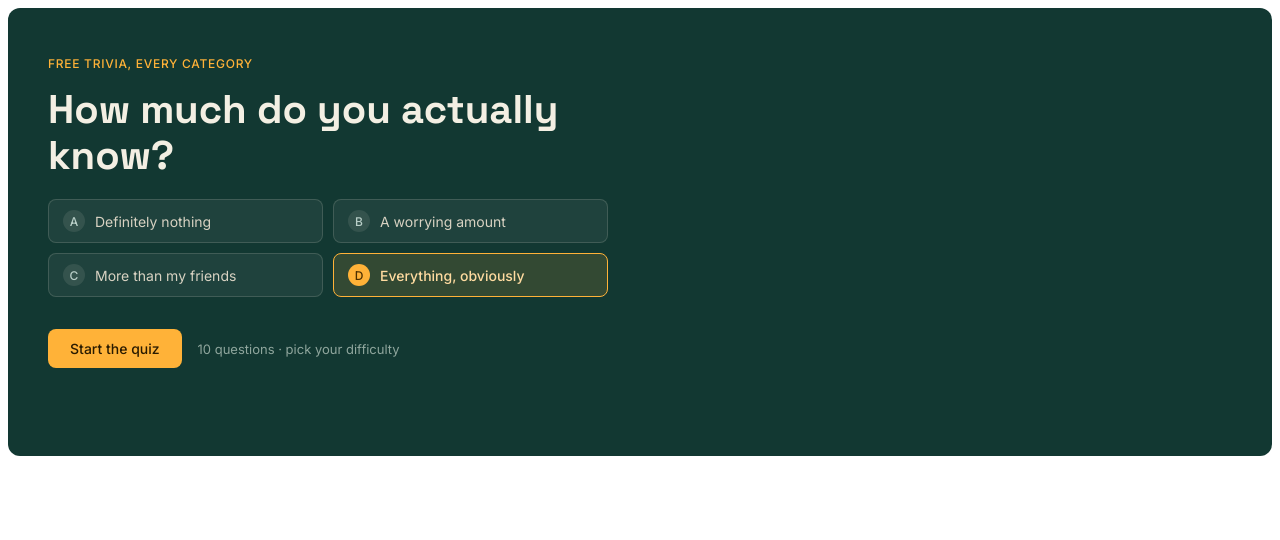
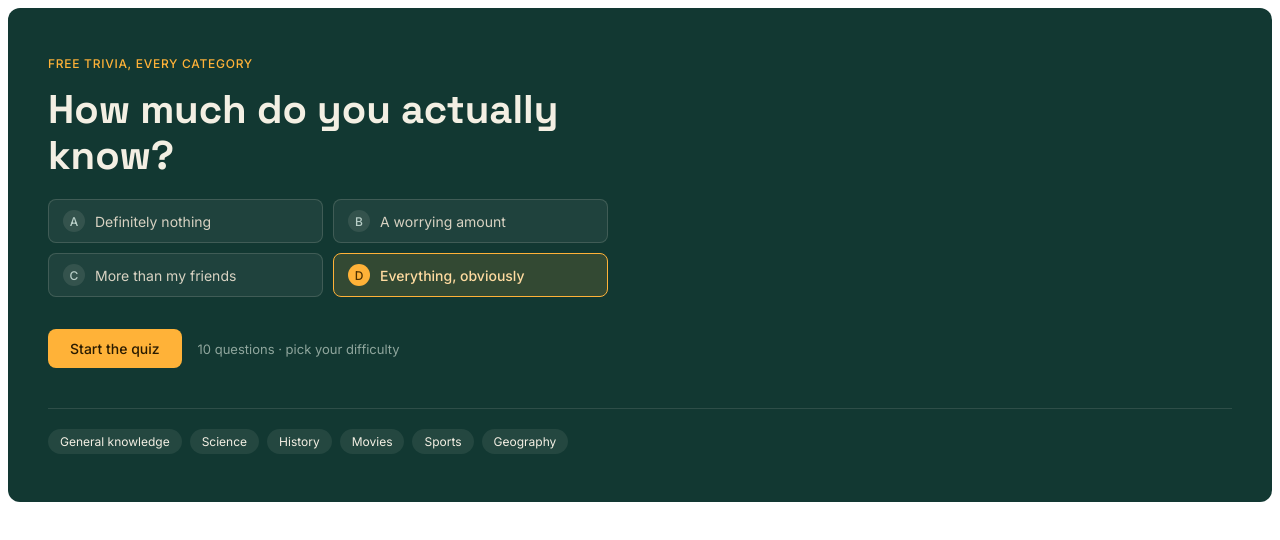
Before and after one commit to pochrahul55-ux/Quiz-App, a React (Vite) app in the folder Quiz-App/: page / in a window 1280 px wide. Shown: the top 540 px of the page. Built offline with nearby package versions, Linux system fonts and the light colour scheme.

Commit message:
feat: Add HeroFooter component and integrate it into Hero section

```diff
--- a/Quiz-App/src/Components/LandingPage/Hero.jsx
+++ b/Quiz-App/src/Components/LandingPage/Hero.jsx
@@ -1,5 +1,6 @@
 import '../../styles/Hero.css';
 import HeroCTA from './HeroCTA';
+import HeroFooter from './HeroFooter';
 import HeroOptions from './HeroOptions';
 
 export default function Hero() {
@@ -9,6 +10,7 @@ export default function Hero() {
       <h1 className="hero-heading">How much do you actually know?</h1>
       <HeroOptions />
       <HeroCTA />
+      <HeroFooter />
     </section>
   )
 }
--- /dev/null
+++ b/Quiz-App/src/Components/LandingPage/HeroFooter.jsx
@@ -0,0 +1,22 @@
+import '../../styles/HeroFooter.css';
+
+const categories = [
+  'General knowledge',
+  'Science',
+  'History',
+  'Movies',
+  'Sports',
+  'Geography',
+]
+
+export default function HeroFooter() {
+  return (
+    <div className="hero-footer">
+      {categories.map((category) => (
+        <span key={category} className="hero-footer-chip">
+          {category}
+        </span>
+      ))}
+    </div>
+  )
+}
--- /dev/null
+++ b/Quiz-App/src/styles/HeroFooter.css
@@ -0,0 +1,16 @@
+.hero-footer {
+  display: flex;
+  gap: 8px;
+  flex-wrap: wrap;
+  border-top: 0.5px solid rgba(243, 239, 227, 0.12);
+  padding-top: 1.25rem;
+}
+
+.hero-footer-chip {
+  font-family: 'Inter', sans-serif;
+  font-size: 12px;
+  color: #f3efe3;
+  background: rgba(243, 239, 227, 0.08);
+  border-radius: 20px;
+  padding: 5px 12px;
+}
```
